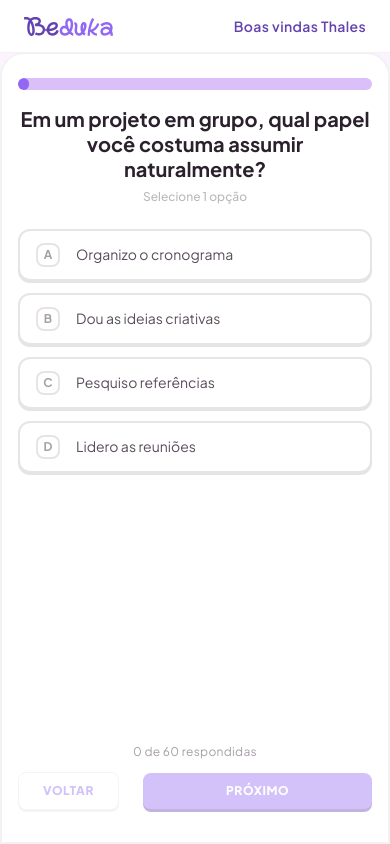
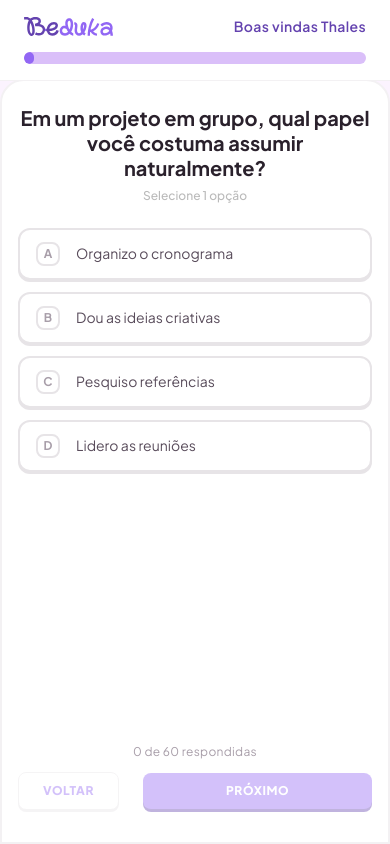
Before and after one commit to ThalesHibari/vocational-test, a Next.js app: page /teste in a window 390 px wide. Built offline with nearby package versions, Linux system fonts and the light colour scheme.

Commit message:
Ajuste Header

```diff
--- a/package.json
+++ b/package.json
@@ -9,6 +9,7 @@
     "lint": "next lint"
   },
   "dependencies": {
+    "framer-motion": "^12.35.2",
     "next": "^16.1.6",
     "react": "^19.0.0",
     "react-dom": "^19.0.0"
--- a/src/app/teste/page.tsx
+++ b/src/app/teste/page.tsx
@@ -2,7 +2,6 @@
 
 import { Header } from "@/components/layout/Header";
 import { NavButtons } from "@/components/shared/NavButtons";
-import { ProgressBar } from "@/components/shared/ProgressBar";
 import { QuestionRenderer } from "@/components/questions/QuestionRenderer";
 import { TestProvider, useTest } from "@/context/TestContext";
 import { useRouter } from "next/navigation";
@@ -33,21 +32,16 @@ function TestContent() {
   }
 
   const currentAnswer = state.answers[currentQuestion?.id];
-  const autoAdvance = () => setTimeout(() => isLastQuestion ? handleFinish() : handleNext(), 300);
+  const autoAdvance = () =>
+    setTimeout(() => (isLastQuestion ? handleFinish() : handleNext()), 300);
 
   return (
     <div className="min-h-screen bg-brand-bg-purple relative overflow-hidden">
-      <Header userName={state.userName} />
+      <Header userName={state.userName} currentIndex={state.currentIndex} answeredCount={answeredCount} />
 
       {/* ── MOBILE LAYOUT ── */}
-      <div className="sm:hidden fixed inset-x-0 top-[52px] bottom-0 bg-white rounded-t-3xl border-2 border-gray-100 flex flex-col overflow-y-auto">
-        {/* Top: progress + question */}
+      <div className="sm:hidden fixed inset-x-0 top-[79px] bottom-0 bg-white rounded-t-3xl border-2 border-gray-100 flex flex-col overflow-y-auto">
         <div className="flex flex-col gap-4 px-4 pt-6 flex-1">
-          <ProgressBar
-            currentIndex={state.currentIndex}
-            answeredCount={answeredCount}
-            variant="mobile"
-          />
           <QuestionRenderer
             question={currentQuestion}
             answer={currentAnswer}
@@ -58,7 +52,6 @@ function TestContent() {
           />
         </div>
 
-        {/* Bottom: nav buttons */}
         <div className="px-4 pb-8 pt-4">
           <NavButtons
             answeredCount={answeredCount}
@@ -75,21 +68,11 @@ function TestContent() {
       {/* ── DESKTOP LAYOUT ── */}
       <main className="hidden sm:flex relative z-10 flex-col items-center justify-center min-h-screen pt-[72px] pb-8 px-4">
         <div className="w-full max-w-[800px] flex flex-col gap-6">
-          {/* Progress section */}
-          <div className="flex flex-col items-center gap-3 w-full">
-            <ProgressBar
-              currentIndex={state.currentIndex}
-              answeredCount={answeredCount}
-              variant="desktop"
-            />
-          </div>
-
           {/* Stacked card effect */}
           <div className="relative w-full">
             <div className="absolute inset-x-6 top-6 h-full bg-white/90 rounded-2xl border-2 border-gray-100" />
             <div className="absolute inset-x-3 top-3 h-full bg-white/95 rounded-2xl border-2 border-gray-100" />
 
-            {/* Main card */}
             <div className="relative bg-white rounded-3xl border-2 border-gray-100 p-10 flex flex-col gap-8 shadow-sm">
               <QuestionRenderer
                 question={currentQuestion}
--- a/src/components/layout/Header.tsx
+++ b/src/components/layout/Header.tsx
@@ -1,11 +1,20 @@
+import { ProgressBar } from "@/components/shared/ProgressBar";
+
 interface HeaderProps {
   userName?: string;
+  currentIndex?: number;
+  answeredCount?: number;
 }
 
-export function Header({ userName = "Thales Souza" }: HeaderProps) {
+export function Header({ userName = "Thales Souza", currentIndex = 0, answeredCount = 0 }: HeaderProps) {
   return (
-    <header className="fixed top-0 left-0 right-0 z-50 bg-white border-b border-gray-100 flex items-center justify-between px-6 sm:px-[120px] py-4">
-      <div className="flex items-center">
+    <header className="fixed top-0 left-0 right-0 z-50 bg-white border-b border-gray-100 flex flex-col sm:grid sm:grid-cols-[auto_1fr_auto] sm:items-center gap-4 px-6 sm:px-[120px] py-4">
+      {/* Mobile: flex-col | Desktop: grid 3 cols */}
+      <div className="flex flex-col gap-0 sm:contents">
+
+        {/* Row 1 (mobile) / Col 1+3 (desktop) */}
+        <div className="flex items-center justify-between sm:contents">
+          <div className="flex items-center shrink-0">
             <svg width="89" height="19" viewBox="0 0 374 80" fill="none" xmlns="http://www.w3.org/2000/svg">
               <g clipPath="url(#clip0_header)">
                 <path d="M207.041 68.0786V78.4825C201.5 78.4825 196.134 75.5349 191.455 70.6878C186.089 75.8843 179.502 78.6572 172.401 78.6572C162.007 78.6572 154.046 73.6354 151.101 64.9672C148.156 56.4738 150.752 46.7686 157.503 41.3974C160.099 39.3231 165.814 36.0262 174.474 37.762C173.95 35.1638 173.612 32.5655 173.438 30.131C172.75 24.0611 173.612 18.8646 175.521 14.7052C177.942 9.50874 182.097 6.21179 187.813 5.34935C193.179 4.31223 198.032 6.38646 201.315 10.8952C205.121 15.7533 206.856 23.7227 206.507 33.2533C205.983 42.2707 203.736 51.452 199.93 59.083C199.232 60.2948 198.719 61.3319 198.021 62.5546C201.315 66.0262 204.423 68.1004 207.03 68.1004L207.041 68.0786ZM185.053 62.5327C182.457 58.7227 180.374 54.3886 178.476 50.0546C175.357 48.4935 172.412 47.631 169.817 47.631C167.57 47.631 165.661 48.3297 164.102 49.5415C160.808 52.1397 159.423 57.3362 160.982 61.5065C162.367 65.8406 166.523 68.2642 172.412 68.2642C177.604 68.2642 181.759 65.8406 185.053 62.5437V62.5327ZM193.015 17.1179C192.153 15.7314 191.281 15.3821 190.419 15.3821C190.07 15.3821 189.896 15.3821 189.558 15.5568C183.843 16.4192 183.155 23.5262 183.668 29.2467C184.366 36.5284 187.136 45.3712 191.292 52.8166C194.062 46.9214 195.796 39.6397 196.145 32.7074C196.32 25.7751 195.284 20.0546 193.026 17.107L193.015 17.1179Z" fill="#9267F4" />
@@ -23,9 +32,25 @@ export function Header({ userName = "Thales Souza" }: HeaderProps) {
               </defs>
             </svg>
           </div>
-      <span className="text-sm font-semibold text-brand-dark-purple tracking-wide font-jakarta text-right">
+
+          {/* Desktop only: ProgressBar centered between logo and username */}
+          <div className="hidden sm:flex items-center justify-center w-full">
+            <div className="w-full max-w-[400px]">
+              <ProgressBar currentIndex={currentIndex} answeredCount={answeredCount} variant="mobile" />
+            </div>
+          </div>
+
+          <span className="text-sm font-semibold text-brand-dark-purple tracking-wide font-jakarta text-right shrink-0">
             Boas vindas {userName}
           </span>
+        </div>
+
+        {/* Mobile only: ProgressBar below logo + username, 16px gap */}
+        <div className="sm:hidden mt-4">
+          <ProgressBar currentIndex={currentIndex} answeredCount={answeredCount} variant="mobile" />
+        </div>
+
+      </div>
     </header>
   );
 }
--- a/src/components/shared/ProgressBar.tsx
+++ b/src/components/shared/ProgressBar.tsx
@@ -28,11 +28,6 @@ export function ProgressBar({ currentIndex, answeredCount, variant = "desktop" }
 
   return (
     <div className="w-full max-w-[720px] mx-auto flex flex-col gap-2">
-      <div className="flex items-center justify-center gap-2 mt-8">
-        <span className="text-xs font-extrabold text-brand-purple tracking-widest uppercase font-jakarta">
-          Teste Vocacional
-        </span>
-      </div>
       <div className="flex items-center justify-between text-sm tracking-wide">
         <span className="font-semibold text-gray-800 font-jakarta">Progresso</span>
         <span className="font-normal text-gray-400 font-jakarta">
```
Also changed, not shown: .claude/settings.local.json, 1 other file (tests, documents, lock files or other folders). Lines whose indentation alone changed are shown as unchanged.
